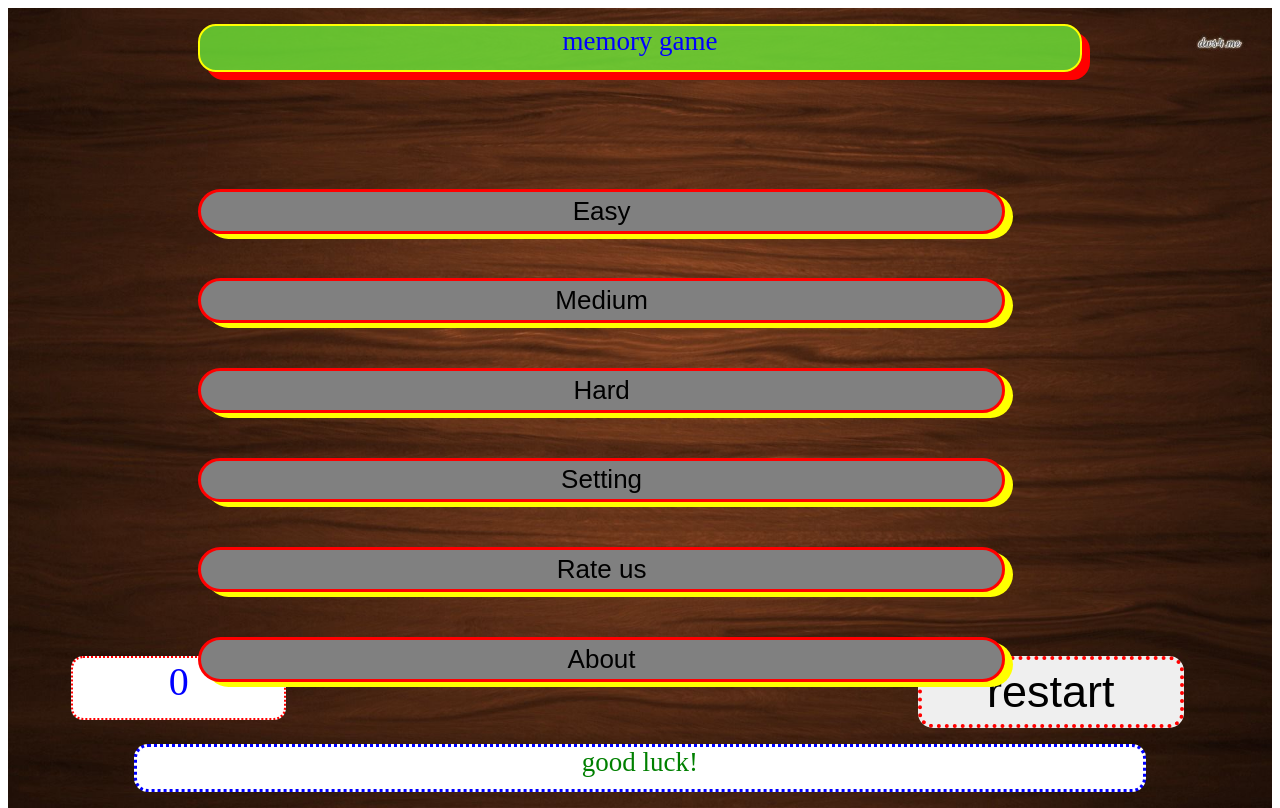
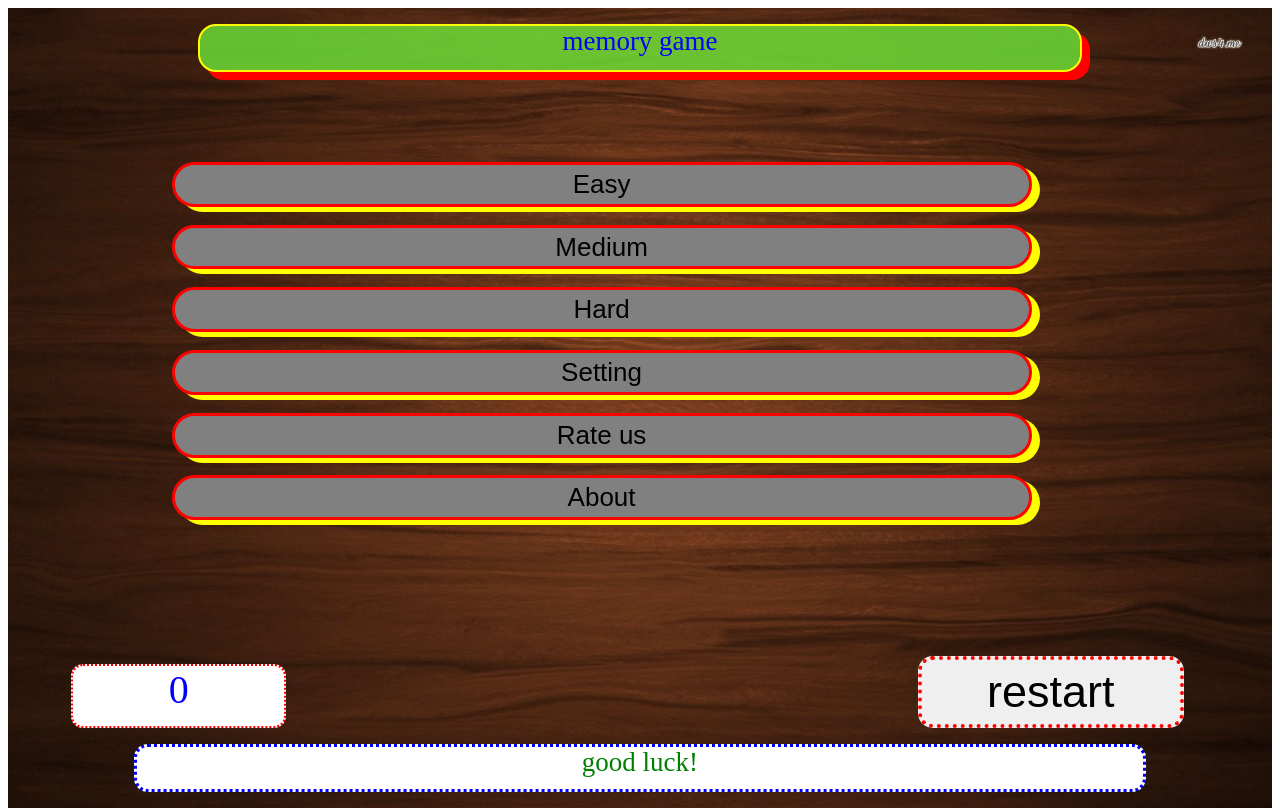
Before and after one commit to surendrahul/mall, a plain HTML site: page index.html in a window 1280 px wide. Drawn offline with Linux system fonts and the light colour scheme.

Commit message:
Update index.html

```diff
--- a/index.html
+++ b/index.html
@@ -100,7 +100,7 @@ img{
     background-color: white;
     border: 2px dotted red;
     position: absolute;
-    top: 81%;
+    top: 82%;
     left: 5%;
     font-size: 40px;
     color: blue;
@@ -163,9 +163,9 @@ position: absolute;
 }
 .lev{
 	height: 14%;
-    width: 90%;
+    width: 96%;
     display: block;
-    margin: 5%;
+    margin: 2%;
     border: 3px solid red;
     background-color: gray;
     border-radius: 40px;
@@ -323,7 +323,7 @@ function openBox(obj,str){
 			}
 			else{
 				//lazy close
-				setTimeout(lazyClose,500);
+				setTimeout(lazyClose,900);
 				//console.log("match not found");
 			}
 		}
```
